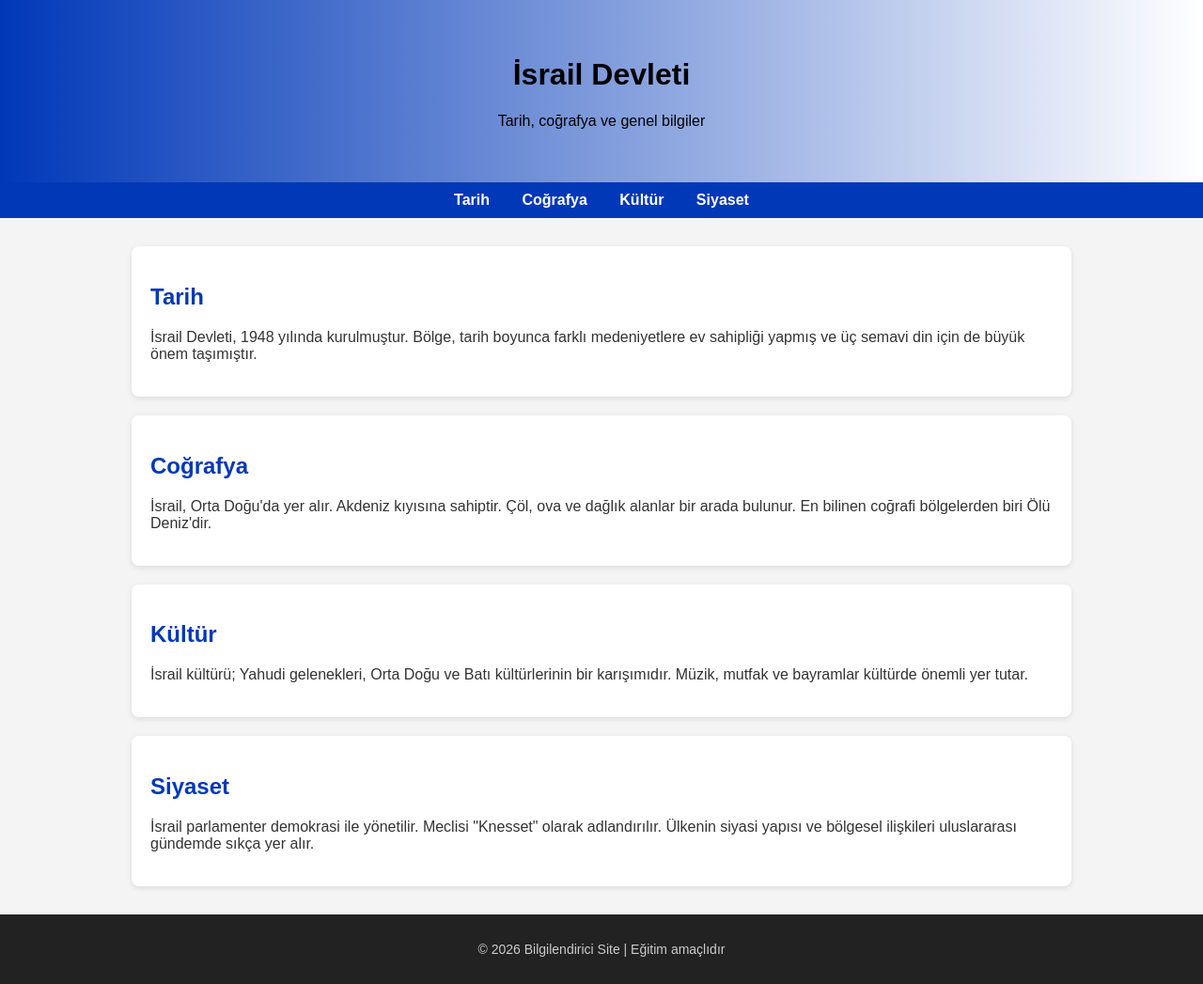
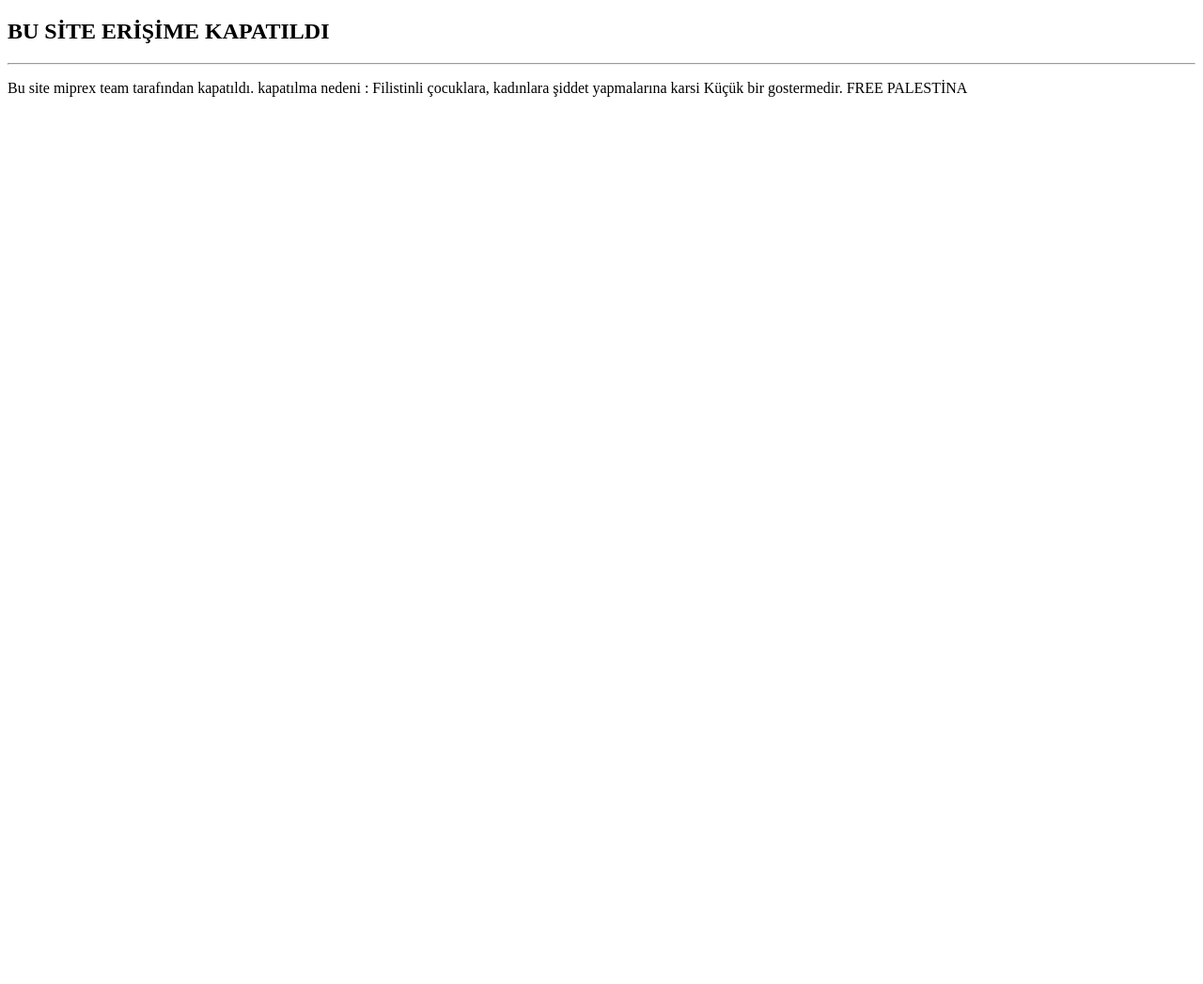
Before and after one commit to Miprexorj/yilbasi, a plain HTML site: page index.html in a window 1280 px wide. Shown: the whole page at 94% size. After the commit the page ends 800 px from the top, so only its background shows below. Drawn offline with Linux system fonts and the light colour scheme.

Commit message:
Update index.html

```diff
--- a/index.html
+++ b/index.html
@@ -3,100 +3,10 @@
   <meta charset="UTF-8" />
   <meta name="viewport" content="width=device-width, initial-scale=1.0" />
   <title>İsrail Hakkında</title>
-  <style>
-    body {
-      margin: 0;
-      font-family: Arial, Helvetica, sans-serif;
-      background: #f4f4f4;
-      color: #333;
-    }
-    header {
-      background: linear-gradient(90deg, #0038b8, #ffffff);
-      color: #000;
-      padding: 40px 20px;
-      text-align: center;
-    }
-    nav {
-      background: #0038b8;
-      padding: 10px;
-      text-align: center;
-    }
-    nav a {
-      color: #fff;
-      margin: 0 15px;
-      text-decoration: none;
-      font-weight: bold;
-    }
-    nav a:hover {
-      text-decoration: underline;
-    }
-    .container {
-      max-width: 1000px;
-      margin: 30px auto;
-      padding: 0 20px;
-    }
-    section {
-      background: #fff;
-      padding: 20px;
-      margin-bottom: 20px;
-      border-radius: 8px;
-      box-shadow: 0 2px 6px rgba(0,0,0,0.1);
-    }
-    h2 {
-      color: #0038b8;
-    }
-    footer {
-      background: #222;
-      color: #ccc;
-      text-align: center;
-      padding: 15px;
-      font-size: 14px;
-    }
-  </style>
-</head>
-<body>  <header>
-    <h1>İsrail Devleti</h1>
-    <p>Tarih, coğrafya ve genel bilgiler</p>
-  </header>  <nav>
-    <a href="#tarih">Tarih</a>
-    <a href="#cografya">Coğrafya</a>
-    <a href="#kultur">Kültür</a>
-    <a href="#siyaset">Siyaset</a>
-  </nav>  <div class="container"><section id="tarih">
-  <h2>Tarih</h2>
-  <p>
-    İsrail Devleti, 1948 yılında kurulmuştur. Bölge, tarih boyunca farklı
-    medeniyetlere ev sahipliği yapmış ve üç semavi din için de büyük önem
-    taşımıştır.
+<body>
+  <h2>BU SİTE ERİŞİME KAPATILDI</h2><hr>
+  <p>Bu site miprex team tarafından kapatıldı.
+  kapatılma nedeni : Filistinli çocuklara, kadınlara şiddet yapmalarına karsi
+    Küçük bir gostermedir. FREE PALESTİNA
   </p>
-</section>
-
-<section id="cografya">
-  <h2>Coğrafya</h2>
-  <p>
-    İsrail, Orta Doğu'da yer alır. Akdeniz kıyısına sahiptir. Çöl, ova ve dağlık
-    alanlar bir arada bulunur. En bilinen coğrafi bölgelerden biri Ölü Deniz'dir.
-  </p>
-</section>
-
-<section id="kultur">
-  <h2>Kültür</h2>
-  <p>
-    İsrail kültürü; Yahudi gelenekleri, Orta Doğu ve Batı kültürlerinin bir
-    karışımıdır. Müzik, mutfak ve bayramlar kültürde önemli yer tutar.
-  </p>
-</section>
-
-<section id="siyaset">
-  <h2>Siyaset</h2>
-  <p>
-    İsrail parlamenter demokrasi ile yönetilir. Meclisi "Knesset" olarak
-    adlandırılır. Ülkenin siyasi yapısı ve bölgesel ilişkileri uluslararası
-    gündemde sıkça yer alır.
-  </p>
-</section>
-
-  </div>  <footer>
-    <p>© 2026 Bilgilendirici Site | Eğitim amaçlıdır</p>
-  </footer></body>
-</html>
+</body>
```
